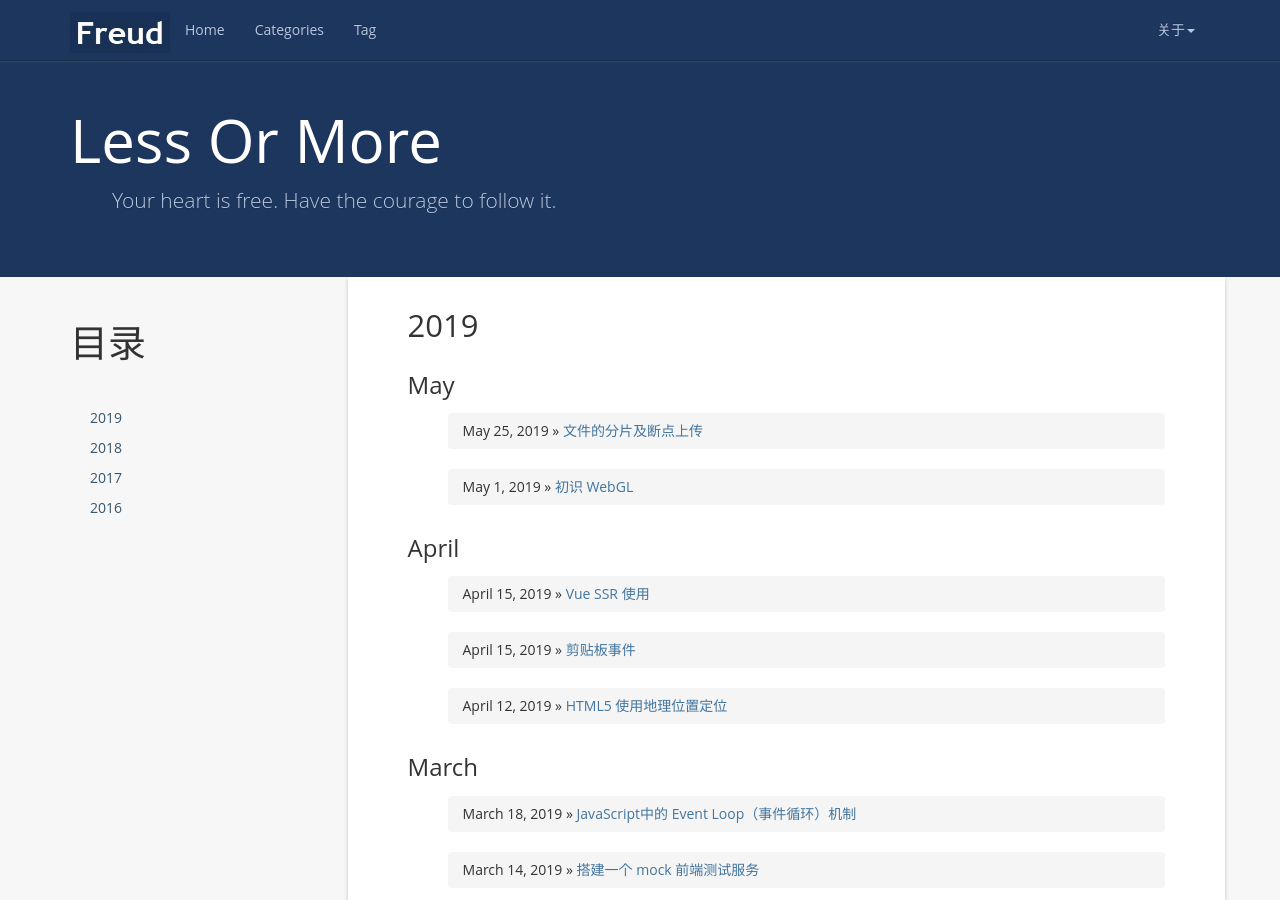
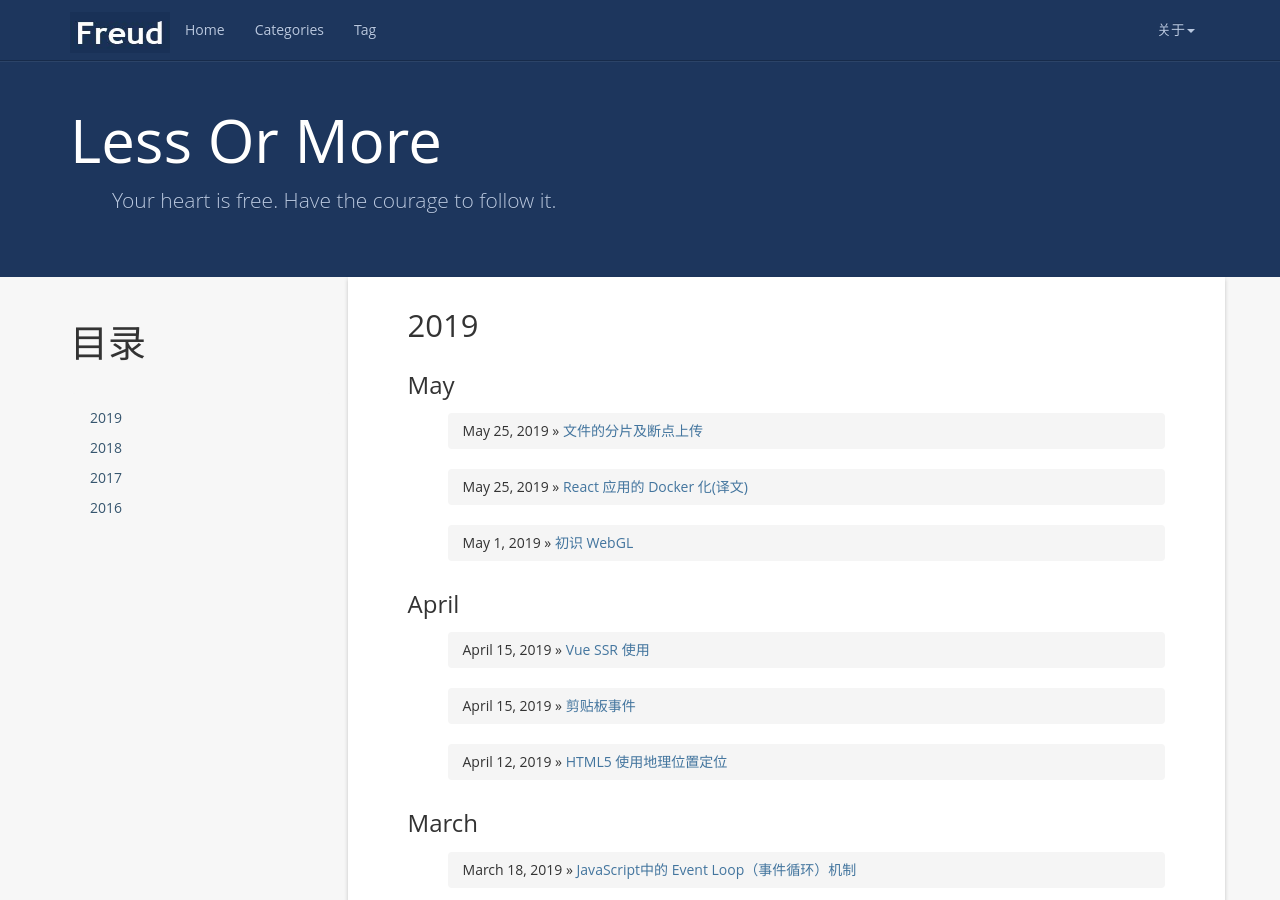
Before and after one commit to peiyanhuang/MyBlog, a Jekyll site: the page built from index.html, in a window 1280 px wide and 900 px high. Built offline with Jekyll 4.4.1, drawn with Linux system fonts in a browser that asks for light colours; nearby versions of some CDN libraries; the list of posts is cut into pages by our own code; some of the changed lines change nothing that is shown.

Commit message:
React 应用的 Docker 化

````diff
--- /dev/null
+++ b/_posts/2016-06-28-react-docker.md
@@ -0,0 +1,338 @@
+---
+layout: post
+title:  React 应用的 Docker 化(译文)
+date:   2019-05-25 19:00:00 +0800
+categories: 开发者
+tag: 译文
+---
+
+* content
+{:toc}
+
+翻译自[Dockerizing a React App](https://mherman.org/blog/dockerizing-a-react-app/)
+
+Docker是一种容器化工具，可帮助加快开发和部署过程。如果您正在使用微服务，Docker可以更轻松地将小型独立服务链接在一起。它还有助于消除特定环境的错误，因为您可以复制生产环境到本地。
+
+本教程演示了如何使用 Create React App 生成一个 Dockerize React 应用程序。我们需要特别关注
+
+1. 使用代码热更新设置开发环境
+2. 使用多级构建配置生产环境的映像
+
+### 环境
+
+- Docker v18.09.2
+- Create React App v3.0.1
+- Node v12.2.0
+
+### 项目设置
+
+全局安装 Creact React App:
+
+```bash
+$ npm install -g create-react-app@3.0.1
+```
+
+生成一个新的项目：
+
+```bash
+$ create-react-app sample
+$ cd sample
+```
+
+### Docker
+
+将 Dockerfile 文件添加到项目根目录：
+
+```bash
+# base image
+FROM node:12.2.0-alpine
+
+# set working directory
+WORKDIR /app
+
+# add `/app/node_modules/.bin` to $PATH
+ENV PATH /app/node_modules/.bin:$PATH
+
+# install and cache app dependencies
+COPY package.json /app/package.json
+RUN npm install --silent
+RUN npm install react-scripts@3.0.1 -g --silent
+
+# start app
+CMD ["npm", "start"]
+```
+
+> 通过 `--silent` 设置不要 NPM 输出 log 是个人选择。但是不赞成使用，因为它可以吞下错误。请记住这一点，这样您就不会浪费时间进行调试。
+
+添加 `.dockerignore`:
+
+```
+node_modules
+```
+
+这将加速 Docker 构建过程，因为我们的本地依赖项将不会发送到 Docker 的守护进程。
+
+构建并标记 Docker 镜像:
+
+```bash
+$ docker build -t sample:dev .
+```
+
+然后，在构建完成后运行容器：
+
+```bash
+$ docker run -v ${PWD}:/app -v /app/node_modules -p 3001:3000 --rm sample:dev
+```
+
+> 如果遇到 `"ENOENT: no such file or directory, open '/app/package.json"` 的错误，您可能需要添加额外的参数： `-v /app/package.json`。
+
+在这里发生了什么？
+
+1. `docker run` 命令用我们刚刚创建的镜像来创建一个新的容器实例，然后运行它;
+2. `-v ${PWD}:/app` 将代码安装到了 `/app` 的容器中;
+> `{PWD}` 可能无法在 Windows 上运行。有关详细信息，请参阅[此Stack Overflow问题](https://stackoverflow.com/questions/41485217/mount-current-directory-as-a-volume-in-docker-on-windows-10)。
+3. 因为我们想要使用 `node_modules` 文件夹中的容器版本，我们配置了另一个 volumes：`-v /app/node_modules`。你现在应该可以尝试删除本地的 `node_modules` 了。
+4. `-p 3001:3000` 将端口 3000 暴露给同一网络上的其他 Docker 容器（用于容器间通信），将端口 3001 暴露给主机。
+> 更多信息请查看此 Stack Overflow 上的[问题](https://stackoverflow.com/questions/22111060/what-is-the-difference-between-expose-and-publish-in-docker)。
+5. 最后，`- rm` 在退出容器后删除容器和 volumes。
+
+将浏览器打开到 `http://localhost:3001/`，您应该会看到该应用程序。尝试在代码编辑器中更改 App 组件。你应该看到应用程序的热重载。完成后关闭服务器。
+
+> 添加 `-it` 会发生什么？
+> `$ docker run -it -v ${PWD}:/app -v /app/node_modules -p 3001:3000 --rm sample:dev`
+> 检查您的理解，并自己查看。
+
+
+想使用 Docker Compose？将 `docker-compose.yml` 文件添加到项目根目录：
+
+```yml
+version: '3.7'
+
+services:
+
+  sample:
+    container_name: sample
+    build:
+      context: .
+      dockerfile: Dockerfile
+    volumes:
+      - '.:/app'
+      - '/app/node_modules'
+    ports:
+      - '3001:3000'
+    environment:
+      - NODE_ENV=development
+```
+
+注意 `volumes`。如果没有[匿名 volumes](https://success.docker.com/article/different-types-of-volumes)（`/app/node_modules`），`node_modules` 目录将在运行时通过挂载主机目录来覆盖。换句话说，这时会发生：
+
+- Build：`node_modules` 目录会在镜像中创建；
+- Run：当前目录将被装入容器中，覆盖构建期间安装的 `node_module`。
+
+构建镜像并启动容器：
+
+```bash
+$ docker-compose up -d --build
+```
+
+确保应用程序在浏览器中运行并再次测试热重载。在继续之前停止容器：
+
+```bash
+$ docker-compose stop
+```
+
+> Windows用户：在使 volumes 正常工作时遇到问题？可以查看以下资源：
+1. [Docker on Windows–Mounting Host Directories](https://rominirani.com/docker-on-windows-mounting-host-directories-d96f3f056a2c?gi=7222eb753bf1)
+2. [Configuring Docker for Windows Shared Drives / Volume Mounting with AD](https://blogs.msdn.microsoft.com/stevelasker/2016/06/14/configuring-docker-for-windows-volumes/)
+> 您还可能需要将 `COMPOSE_CONVERT_WINDOWS_PATHS = 1` 添加到 Docker Compose 文件的环境部分。查看[Declare default environment variables in file](https://docs.docker.com/compose/env-file/)指南以获取更多信息。
+
+### Docker Machine
+
+要在 Docker Machine 和 VirtualBox 上使用热加载，您需要经过 [`chokidar`](https://github.com/paulmillr/chokidar) 启用轮询机制（包含了`fs.watch`，`fs.watchFile`和`fsevents`）
+
+创建一个新机器(sample)：
+
+```bash
+$ docker-machine create -d virtualbox sample
+$ docker-machine env sample
+$ eval $(docker-machine env sample)
+```
+
+抓取机器(sample)的IP地址:
+
+```bash
+$ docker-machine ip sample
+```
+
+然后，构建镜像并运行容器：
+
+```bash
+$ docker build -t sample:dev .
+
+$ docker run -v ${PWD}:/app -v /app/node_modules -p 3001:3000 --rm sample:dev
+```
+
+在浏览器中再次测试应用程序：`http://DOCKER_MACHINE_IP:3001/`(确保将 `DOCKER_MACHINE_IP` 替换为 Docker Machine 的实际 IP 地址)。此外，确认热加载不起作用。您也可以尝试使用 Docker Compose，但结果将是相同的。
+
+要使热加载工作，我们需要添加一个环境变量：`CHOKIDAR_USEPOLLING=true`。
+
+```bash
+$ docker run -v ${PWD}:/app -v /app/node_modules -p 3001:3000 -e CHOKIDAR_USEPOLLING=true --rm sample:dev
+```
+
+再试一次。确保热加载再次起作用。
+
+更新下 `docker-compose.yml` 文件：
+
+```yml
+version: '3.7'
+
+services:
+
+  sample:
+    container_name: sample
+    build:
+      context: .
+      dockerfile: Dockerfile
+    volumes:
+      - '.:/app'
+      - '/app/node_modules'
+    ports:
+      - '3001:3000'
+    environment:
+      - NODE_ENV=development
+      - CHOKIDAR_USEPOLLING=true
+```
+
+### Production
+
+让我们创建一个单独的 Dockerfile，用于生产环境下 `Dockerfile-prod`：
+
+```bash
+# build environment
+FROM node:12.2.0-alpine as build
+WORKDIR /app
+ENV PATH /app/node_modules/.bin:$PATH
+COPY package.json /app/package.json
+RUN npm install --silent
+RUN npm install react-scripts@3.0.1 -g --silent
+COPY . /app
+RUN npm run build
+
+# production environment
+FROM nginx:1.16.0-alpine
+COPY --from=build /app/build /usr/share/nginx/html
+EXPOSE 80
+CMD ["nginx", "-g", "daemon off;"]
+```
+
+在这里，我们利用[多阶段构建(multistage build)](https://docs.docker.com/develop/develop-images/multistage-build/)模式来创建用于构建工件的临时镜像 - 生产环境下的React静态文件 - 然后将其复制到生产镜像。临时构建的镜像将会与原始文件和与映像关联的文件夹一起被丢弃。这样可以生成精简的生产环境镜像。
+
+> 查看[Builder pattern vs. Multi-stage builds in Docker](https://blog.alexellis.io/mutli-stage-docker-builds/)以了解更多*多阶段构建*的信息。
+
+使用生产环境下的 Dockerfile，构建并标记 Docker 镜像：
+
+```bash
+$ docker build -f Dockerfile-prod -t sample:prod .
+```
+
+运行容器：
+
+```bash
+$ docker run -it -p 80:80 --rm sample:prod
+```
+
+如果您仍在使用 Docker Machine，在浏览器中导航到 `http://DOCKER_MACHINE_IP`。
+
+使用新的 Docker Compose 文件进行测试--`docker-compose-prod.yml`：
+
+```bash
+version: '3.7'
+
+services:
+
+  sample-prod:
+    container_name: sample-prod
+    build:
+      context: .
+      dockerfile: Dockerfile-prod
+    ports:
+      - '80:80'
+```
+
+启动容器：
+
+```bash
+$ docker-compose -f docker-compose-prod.yml up -d --build
+```
+
+在浏览器中再次进行测试。之后，如果你已经完成了，那么可以把机器销毁了：
+
+```bash
+$ eval $(docker-machine env -u)
+$ docker-machine rm sample
+```
+
+### React Router and Nginx
+
+如果您使用 React Router，那么您需要在构建时更改默认的 Nginx 配置：
+
+```bash
+RUN rm /etc/nginx/conf.d/default.conf
+COPY nginx/nginx.conf /etc/nginx/conf.d
+```
+
+添加一些修改到 `Dockerfile-prod` 中:
+
+```bash
+# build environment
+FROM node:12.2.0-alpine as build
+WORKDIR /app
+ENV PATH /app/node_modules/.bin:$PATH
+COPY package.json /app/package.json
+RUN npm install --silent
+RUN npm install react-scripts@3.0.1 -g --silent
+COPY . /app
+RUN npm run build
+
+# production environment
+FROM nginx:1.16.0-alpine
+COPY --from=build /app/build /usr/share/nginx/html
+RUN rm /etc/nginx/conf.d/default.conf
+COPY nginx/nginx.conf /etc/nginx/conf.d
+EXPOSE 80
+CMD ["nginx", "-g", "daemon off;"]
+```
+
+创建以下文件夹以及 `nginx.conf` 文件：
+
+```
+└── nginx
+    └── nginx.conf
+```
+
+`nginx.conf`:
+
+```conf
+server {
+
+  listen 80;
+
+  location / {
+    root   /usr/share/nginx/html;
+    index  index.html index.htm;
+    try_files $uri $uri/ /index.html;
+  }
+
+  error_page   500 502 503 504  /50x.html;
+
+  location = /50x.html {
+    root   /usr/share/nginx/html;
+  }
+
+}
+```
+
+### Next Steps
+
+有了这个，您现在应该能够将 React 添加到一个更大的 Docker 驱动项目中，无论是开发或生产环境。如果您想了解有关使用 React 和 Docker 以及构建和测试微服务的更多信息，请查看[Microservices with Docker, Flask, and React](https://testdriven.io/)的课程。
````
Also changed, not shown: _posts/2019-05-25-file-upload.md (+10 -10 lines).
